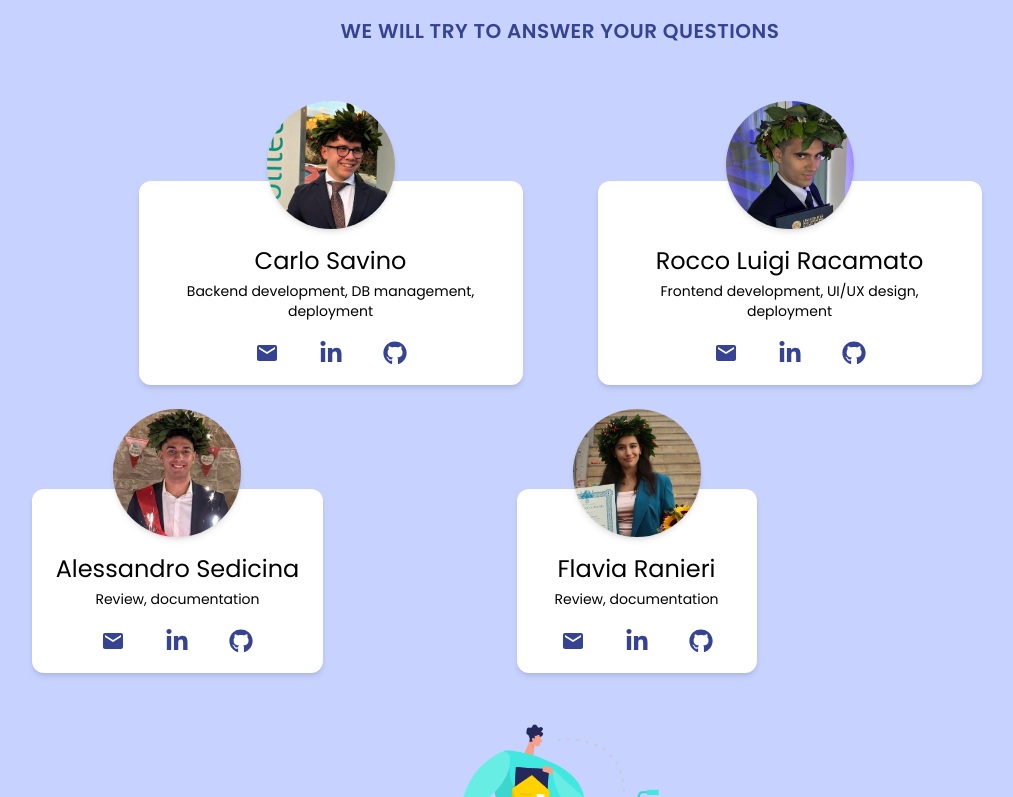
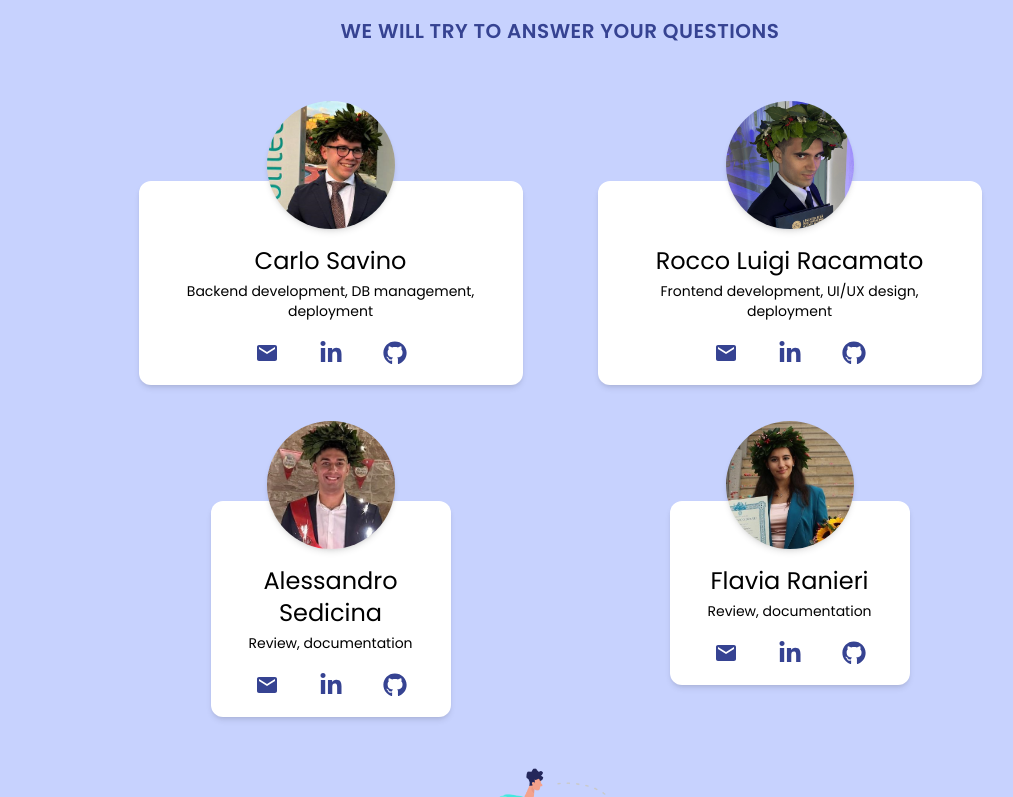
Before and after one commit to Savinovic/PassManager, a React (Vite) app in the folder client/: page / in a window 1280 px wide. Shown: the part 1587-2384 px from the top of the page, without its empty margins (80-1093 px from the left). Built offline with nearby package versions, Linux system fonts and the light colour scheme.

Commit message:
Update HomeScreen.tsx

```diff
--- a/client/src/screens/HomeScreen.tsx
+++ b/client/src/screens/HomeScreen.tsx
@@ -124,7 +124,7 @@ const HomeScreen: React.FC = () => {
             </h3>
           </div>
 
-          <div className="grid gap-6 justify-items-center mb-9 md:grid-cols-2 lg:grid-cols-8">
+          <div className="grid gap-6 justify-items-center mb-9 md:grid-cols-2 grid-rows-2 lg:grid-cols-8">
             <div className="relative mt-20 xl:max-w-sm lg:col-span-3 lg:col-start-2">
               <div className="overflow-hidden bg-white shadow-md rounded-xl">
                 <div className="absolute flex justify-center w-full -mt-20">
@@ -187,7 +187,8 @@ const HomeScreen: React.FC = () => {
               </div>
             </div>
 
-            <div className="relative mt-20 xl:max-w-sm lg:col-span-3">
+
+            <div className="relative mt-20 xl:max-w-sm lg:col-start-3">
               <div className="overflow-hidden bg-white shadow-md rounded-xl">
                 <div className="absolute flex justify-center w-full -mt-20">
                   <div className="w-32 h-32">
@@ -217,7 +218,7 @@ const HomeScreen: React.FC = () => {
               </div>
             </div>
 
-            <div className="relative mt-20 xl:max-w-sm lg:col-span-3">
+            <div className="relative mt-20 xl:max-w-sm lg:col-span-5">
               <div className="overflow-hidden bg-white shadow-md rounded-xl">
                 <div className="absolute flex justify-center w-full -mt-20">
                   <div className="w-32 h-32">
```
